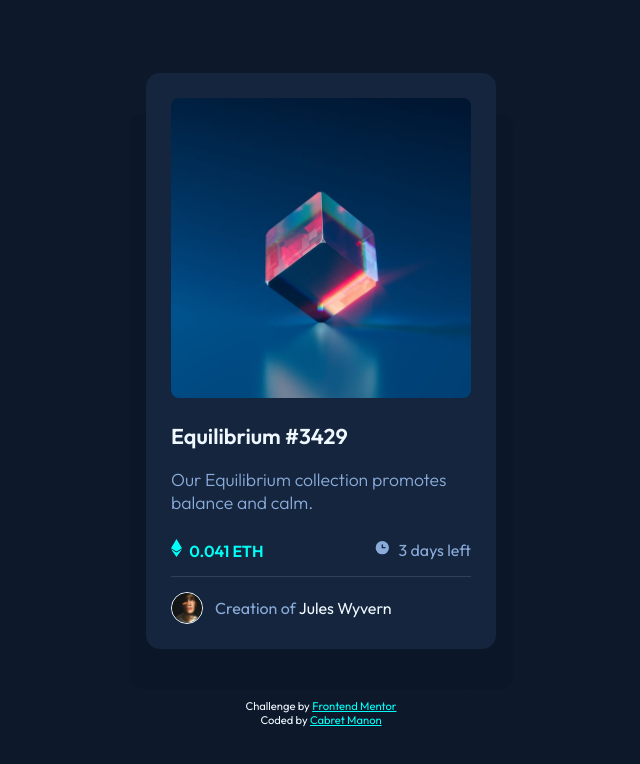
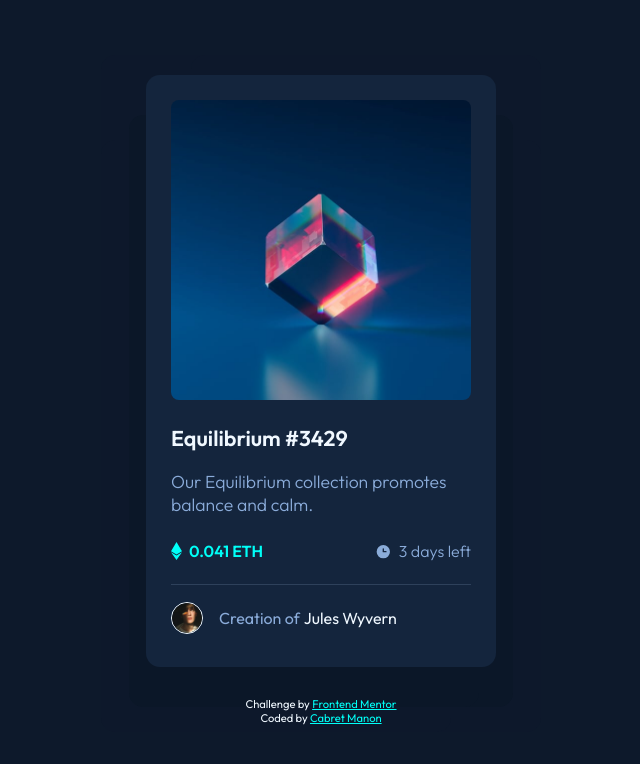
Before and after one commit to GirafOnTrip/NFT-CARD, a plain HTML site: page 1er projet/index.html in a window 1280 px wide. Shown: the whole page, without its empty margins (319-959 px from the left). Drawn offline with Linux system fonts and the light colour scheme.

Commit message:
Modif disposition / Ajout ul / Supp bloc

```diff
--- a/1er projet/index.html
+++ b/1er projet/index.html
@@ -31,46 +31,38 @@
 
     </div>
 
-    <div class="bloc2">
+    <ul class="bloc2">
 
-      <div class="bloc3">
+      <li>
+        <img src="images/icon-ethereum.svg" alt="ethereum" class="ETH1">
+        <span class="ETH2"> 0.041 ETH </span>
+      </li>
 
-        <img src="images/icon-ethereum.svg" alt="ethereum" class="ETH1">
+      <li>
+        <img src= "images/icon-clock.svg" alt="horloge" class="Time1">
+        <span class="Time2"> 3 days left </span>
+      </li>
 
-        <span class="h">
-          <strong>0.041 ETH</strong>
-        </span>
-
-      </div>
-
-      <div class="bloc4">
-        <link href="https://fonts.googleapis.com/css2?family=Outfit:wght@400&display=swap" rel="stylesheet">
-        <img src= "images/icon-clock.svg" alt="horloge" class="horloge">
-        3 days left
-      </div>
-
-    </div>
+    </ul>
 
     <div class="line"></div>
 
-    <div class="bloc5">
+    <ul class="bloc3">
 
-      <img width="30" height="30"src="images/image-avatar.png" alt="avatar" class="avatar">
+      <li>
+        <img width="30" height="30"src="images/image-avatar.png" alt="avatar" class="avatar">
+        Creation of<span class="JW">Jules Wyvern</span>
+      </li>
 
-      <div class="bloc6">
-        Creation of <a class="okok">Jules Wyvern</a>
-      </div>
-
-    </div>
+    </ul>
 
   </main>
-  <br>
 
   <footer>
 
-      Challenge by <a href="https://www.frontendmentor.io?ref=challenge" target="_blank" style="color:hsl(178, 100%, 50%)">Frontend Mentor</a>
-      <br>
-      Coded by <a href="https://github.com/GirafOnTrip"style="color:hsl(178, 100%, 50%) ">Cabret Manon</a>
+    Challenge by <a href="https://www.frontendmentor.io?ref=challenge" target="_blank">Frontend Mentor</a>
+    <br>
+    Coded by <a href="https://github.com/GirafOnTrip">Cabret Manon</a>
 
   </footer>
 
--- a/1er projet/style.css
+++ b/1er projet/style.css
@@ -6,8 +6,6 @@
 
 }
 
-
-/* LANDMARK */
 
 body{
 
@@ -25,7 +23,6 @@ body{
 
 }
 
-
 main{
 
   background-color:  hsl(216, 50%, 16%);
@@ -37,16 +34,8 @@ main{
 }
 
 
-footer{
+/* MAIN IMG */
 
-  margin-top: 30px;
-  text-align: center;
-  font-size: 0.7em;
-
-}
-
-
-/* MAIN IMG */
 
 .pic1{
 
@@ -87,11 +76,11 @@ footer{
 
 /* BLOC 1 */
 
+
 .bloc1{
 
   text-align: left;
-  margin-top: 25px;
-  margin-bottom: 25px;
+  margin: 25px auto;
 
 }
 
@@ -124,8 +113,64 @@ p{
 
 .bloc2{
 
-  display:flex;
+  color: hsl(215, 51%, 70%);
+  list-style-type: none;
+  display: flex;
+  flex-direction: row;
   justify-content: space-between;
+
+}
+
+li{
+
+  display: flex;
+  align-items: center;
+
+}
+
+
+.ETH1, .Time1{
+
+  margin-right: 7px;
+
+}
+
+.ETH2{
+
+  color: hsl(178, 100%, 50%);
+  font-weight: 600;
+
+}
+
+.Time2{
+
+  font-weight: 300;
+}
+
+
+/* LINE */
+
+
+.line{
+
+  margin-bottom: 17px;
+  margin-top: 23px;
+  background-color: #2e415b;
+  height: 1px;
+  width: 100%;
+
+}
+
+
+/* BLOC 3 */
+
+
+.bloc3{
+
+  display: flex;
+  align-items: center;
+  color: hsl(215, 51%, 70%);
+  margin-bottom: 8px;
 
 }
 
@@ -134,71 +179,44 @@ p{
   border: 1px solid;
   border-color: aliceblue;
   border-radius: 20px;
+  margin-right: 16px;
 
 }
 
-.h{
+.bloc3{
 
-  color: hsl(178, 100%, 50%);
-  text-align: left;
-
-}
-
-
-
-
-.line{
-
-  margin-bottom: 15px;
-  margin-top: 15px;
-  background-color: #2e415b;
-  height: 1px;
-  width: 100%;
-
-}
-
-
-
-
-.bloc4{
-
-  font-family: 'Outfit', sans-serif;
+  display: flex;
+  align-items: center;
   color: hsl(215, 51%, 70%);
 
 }
 
-.bloc5{
+.JW{
 
-  display: flex;
-  align-items: center;
+  color: aliceblue;
+  margin-left: 4px;
+}
+
+.JW:hover{
+
+  color: hsl(178, 100%, 50%);
+  cursor: pointer;
+}
+
+
+/* FOOTER */
+
+
+footer{
+
+  margin-top: 30px;
+  text-align: center;
+  font-size: 0.7em;
 
 }
 
-.bloc6{
+a{
 
-  font-family: 'Outfit', sans-serif;
-  color: hsl(215, 51%, 70%);
+  color:hsl(178, 100%, 50%)
 
 }
-
-.ETH1, .horloge{
-
-  margin-right: 4px;
-
-}
-
-.avatar{
-
-  margin-right: 12px;
-
-}
-
-.okok{
-
-  color: aliceblue;
-}
-
-.okok:hover{
-
-  color: hsl(178, 100%, 50%);
-}
```
